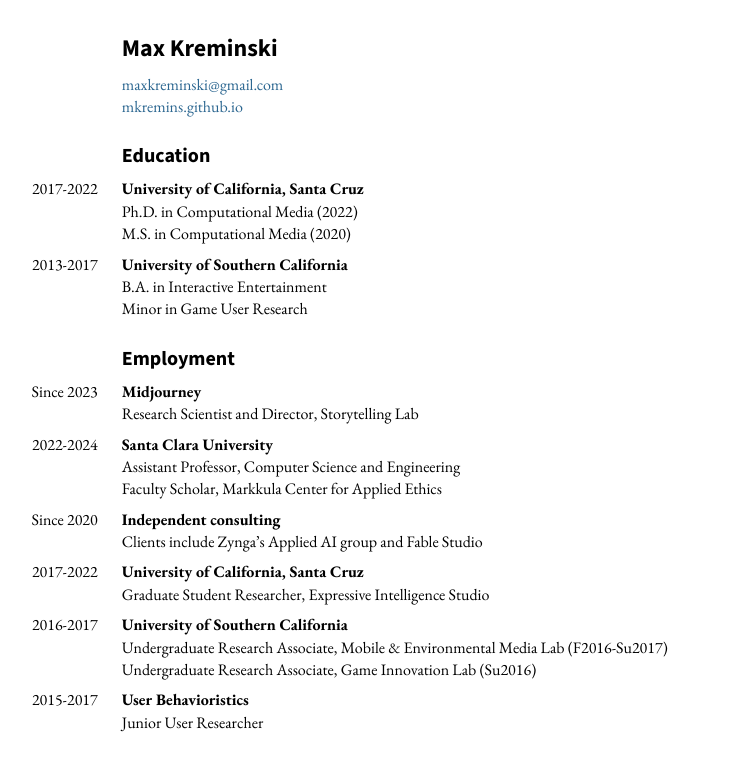
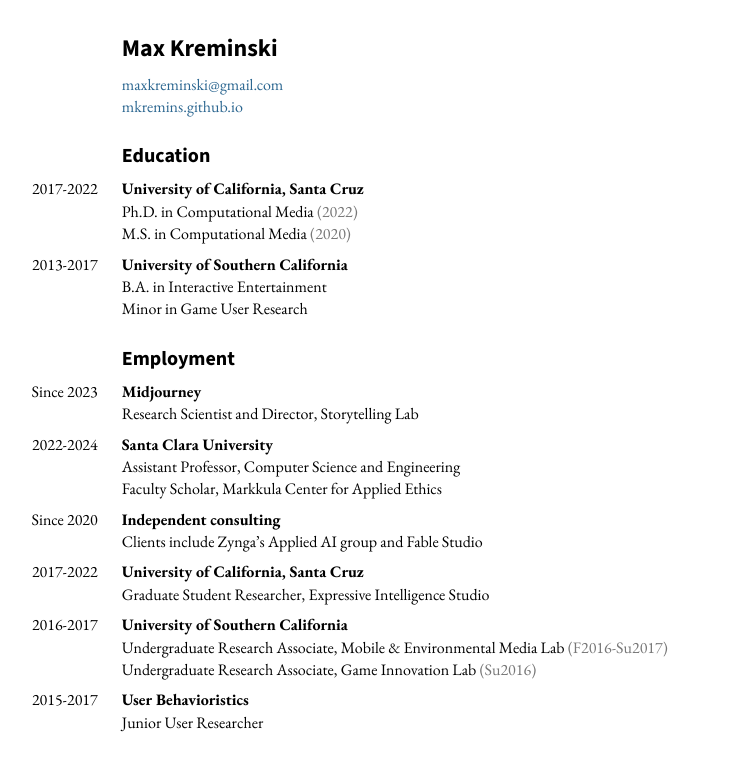
Before and after one commit to mkremins/mkremins.github.io, a Jekyll site: the page built from cv/index.html, in a window 1280 px wide. Shown: the top 762 px of the page, without its empty margins (261-1013 px from the left). Built offline with Jekyll 4.4.1, drawn with Linux system fonts in a browser that asks for light colours.

Commit message:
Slightly improve title range formatting

```diff
--- a/cv/index.html
+++ b/cv/index.html
@@ -39,6 +39,7 @@ layout: null
   .pub-acceptrate { color: #777; }
   .award { font-weight: bold; }
   .header-note { color: #777; }
+  .title-dates { color: #777; }
 
   /* add extra space around subsection headers in the publications list */
   #publications h3 { margin-bottom: 0.5rem; margin-top: 1rem; }
@@ -81,8 +82,8 @@ layout: null
       <div class="dated-entry">
         <div class="dated-date">2017-2022</div>
         <div class="dated-content"><strong>University of California, Santa Cruz</strong><br>
-        Ph.D. in Computational Media (2022)<br>
-        M.S. in Computational Media (2020)
+        Ph.D. in Computational Media <span class="title-dates">(2022)</span><br>
+        M.S. in Computational Media <span class="title-dates">(2020)</span>
       </div>
       </div>
       <div class="dated-entry">
@@ -113,7 +114,7 @@ layout: null
       </div>
       <div class="dated-entry">
         <div class="dated-date">2016-2017</div>
-        <div class="dated-content"><strong>University of Southern California</strong><br>Undergraduate Research Associate, Mobile & Environmental Media Lab (F2016-Su2017)<br>Undergraduate Research Associate, Game Innovation Lab (Su2016)</div>
+        <div class="dated-content"><strong>University of Southern California</strong><br>Undergraduate Research Associate, Mobile & Environmental Media Lab <span class="title-dates">(F2016-Su2017)</span><br>Undergraduate Research Associate, Game Innovation Lab <span class="title-dates">(Su2016)</span></div>
       </div>
       <div class="dated-entry">
         <div class="dated-date">2015-2017</div>
```
